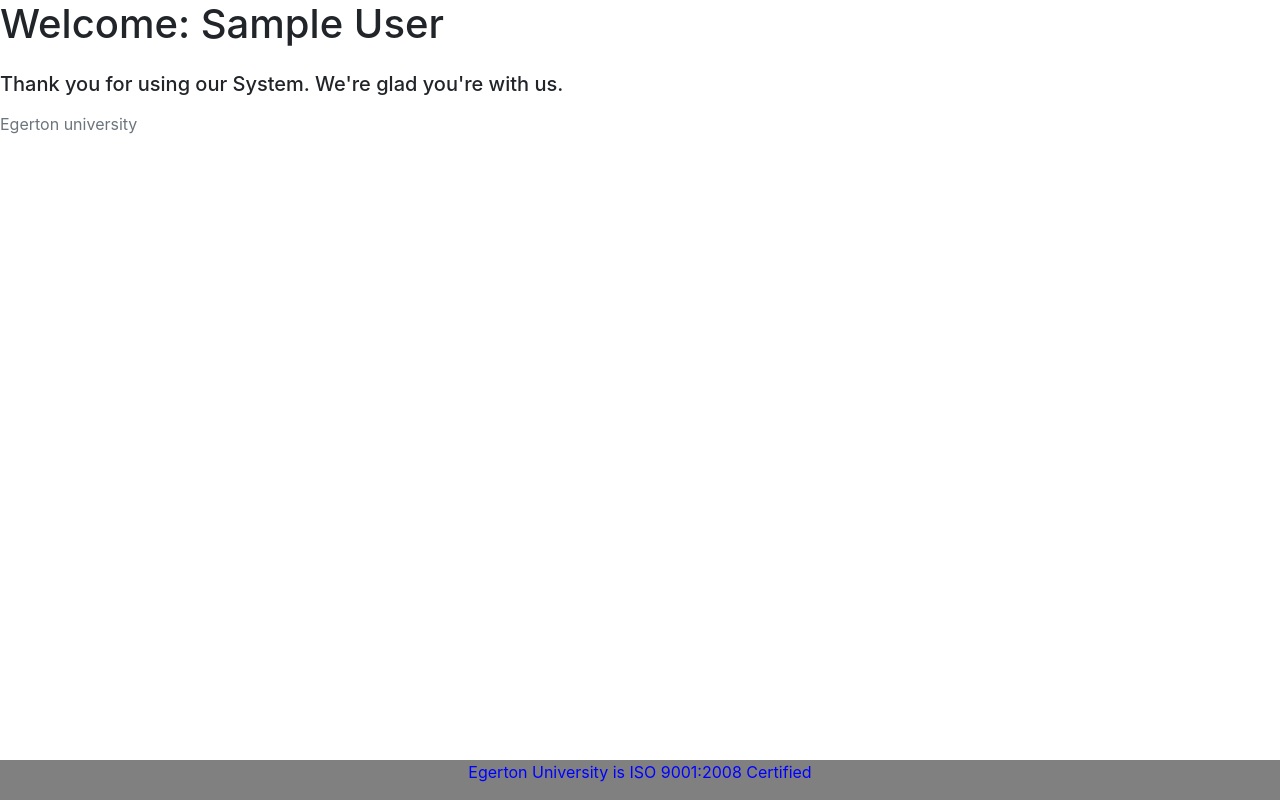
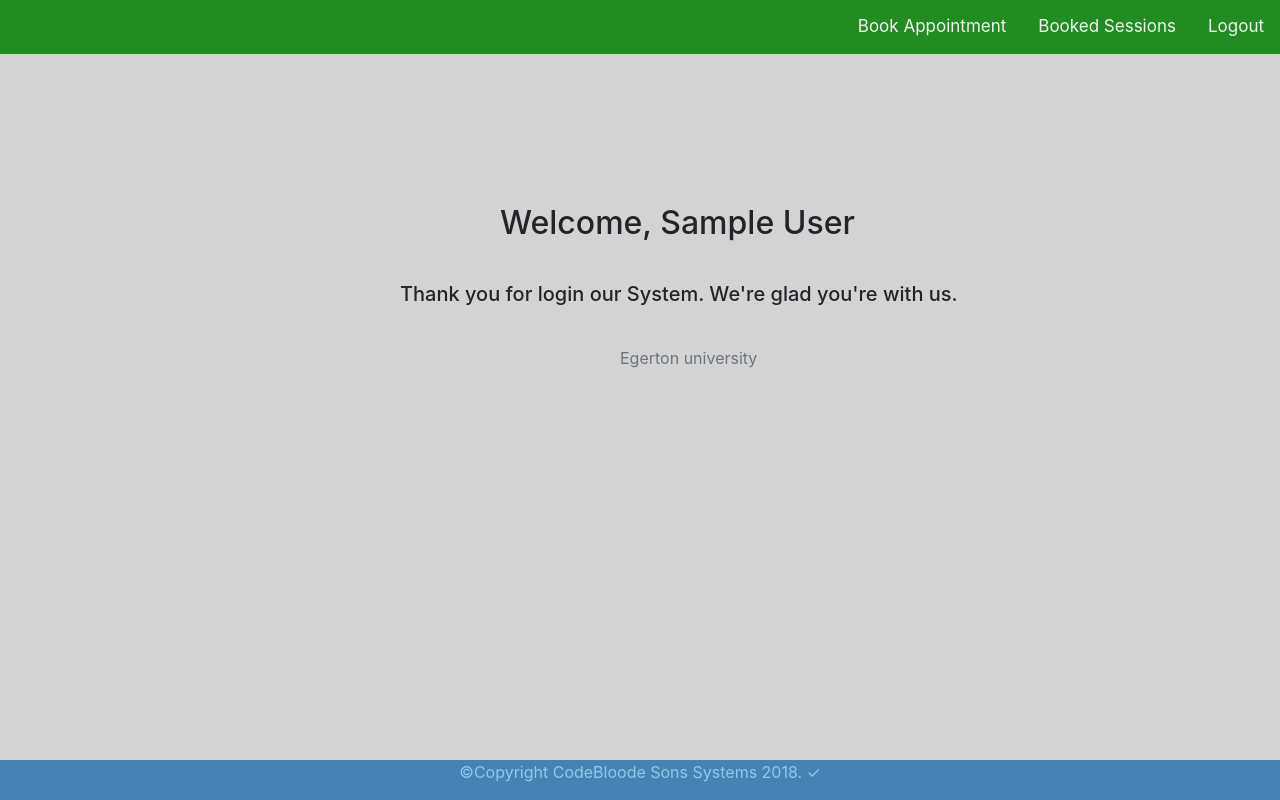
Before and after one commit to CodeBloode/Online-Appointment-Booking-System, a PHP site: page / in a window 1280 px wide. Run offline with PHP 8.4, Linux system fonts and the light colour scheme; the visitor is signed in with stand-in values (Sample User, id 1); some libraries are stand-ins or nearby versions.

Commit message:
modified the student homepage

```diff
--- a/css/style.css
+++ b/css/style.css
@@ -1,7 +1,7 @@
 body{
-	margin: 0px;
-	padding: 0px;
-	background:#F8F8FF;
+	margin: auto;
+	padding: auto;
+	background: lightgray;
 }
 .maindiv{
 	margin: 100px 0px 0px 400px;
@@ -93,7 +93,7 @@ img.logo{
 #navbar{
 	width: 100%;
 	height: 55px;
-	background:#E8E8E8 ;
+	background:forestgreen ;
 	margin:52px 0px 20px 0px;
 }
 #navul{
--- a/index.php
+++ b/index.php
@@ -9,7 +9,7 @@
 ?>
 <!DOCTYPE HTML>
 <!-- remember to add footer for the one who is doing front-end -->
-<div class="footer"> <p>Egerton University is ISO 9001:2008 Certified</p></div>
+<div class="footer" style="background-color: steelblue; color: skyblue"> <p>  &copy;Copyright CodeBloode Sons Systems 2018. &checkmark; </p></div>
 <HTML lang="en">
 	<head>
 	<meta charset="UTF-8">
@@ -26,37 +26,6 @@
 
 		    <!-- Material Design Bootstrap -->
     <link href="bootstrap/mdb.min.css" rel="stylesheet">
-    <!-- Your custom styles (optional) -->
-
-	</head>
-<body >
-
-	<!--include other php code extension-->
-
-
-         <!--  <div class="topnav">
-            <a href="students/logout.php"> Logout </a>
-
-             <a href="bookedSsnPage.php">Booked Sessions</a>
-             <a class="" href="studentbookappPage.php">Book Appointment</a>
-
-		  </div> -->
-<!--
-    <h4>
-        Welcome: <?php echo $_SESSION['StudentName']; ?>
-    </h4> -->
-
-
-
-<div style="height: 100vh">
-        <div class="flex-center flex-column">
-            <h1 class="animated fadeIn mb-4"> Welcome: <?php echo $_SESSION['StudentName']; ?> </h1>
-
-            <h5 class="animated fadeIn mb-3">Thank you for using our System. We're glad you're with us.</h5>
-
-            <p class="animated fadeIn text-muted">Egerton university</p>
-        </div>
-    </div>
 
 
     <!-- SCRIPTS -->
@@ -65,9 +34,38 @@
     <!-- Bootstrap tooltips -->
     <script type="text/javascript" src="bootstrap/bootstrapjs/popper.min.js"></script>
     <!-- Bootstrap core JavaScript -->
-    <script type="text/javascript" src="bootstrap/bootstrapjs/bootstrap.min.js"></script>
+   <script type="text/javascript" src="bootstrap/bootstrapjs/bootstrap.min.js"></script>
     <!-- MDB core JavaScript -->
     <script type="text/javascript" src="bootsrap/bootstrapjs/mdb.min.js"></script>
+    <!-- Your custom styles (optional) -->
+    <link rel="stylesheet" type="text/css" href="css/style.css">
+	</head>
+<body >
+
+	<!--include other php code extension-->
+
+
+           <div class="topnav" style="background-color: forestgreen">
+            <a href="students/logout.php"> Logout </a>
+
+             <a href="bookedSsnPage.php">Booked Sessions</a>
+             <a class="" href="studentbookappPage.php">Book Appointment</a>
+
+		  </div>
+
+
+
+<div style="height: 100vh>
+        <div class="flex-center flex-column"  >
+            <h2 class="animated fadeIn mb-4" style="margin-top:150px ;margin-left:500px; "> Welcome, <?php echo $_SESSION['StudentName']; ?> </h2>
+
+            <h5 class="animated fadeIn mb-3 " style="margin-top:40px ;margin-left:400px;">Thank you for login our System. We're glad you're with us.</h5>
+
+            <p class="animated fadeIn text-muted" style="margin-top:40px ;margin-left:620px; ">Egerton university</p>
+        </div>
+    </div>
+
+
 
 
 </body>
```
